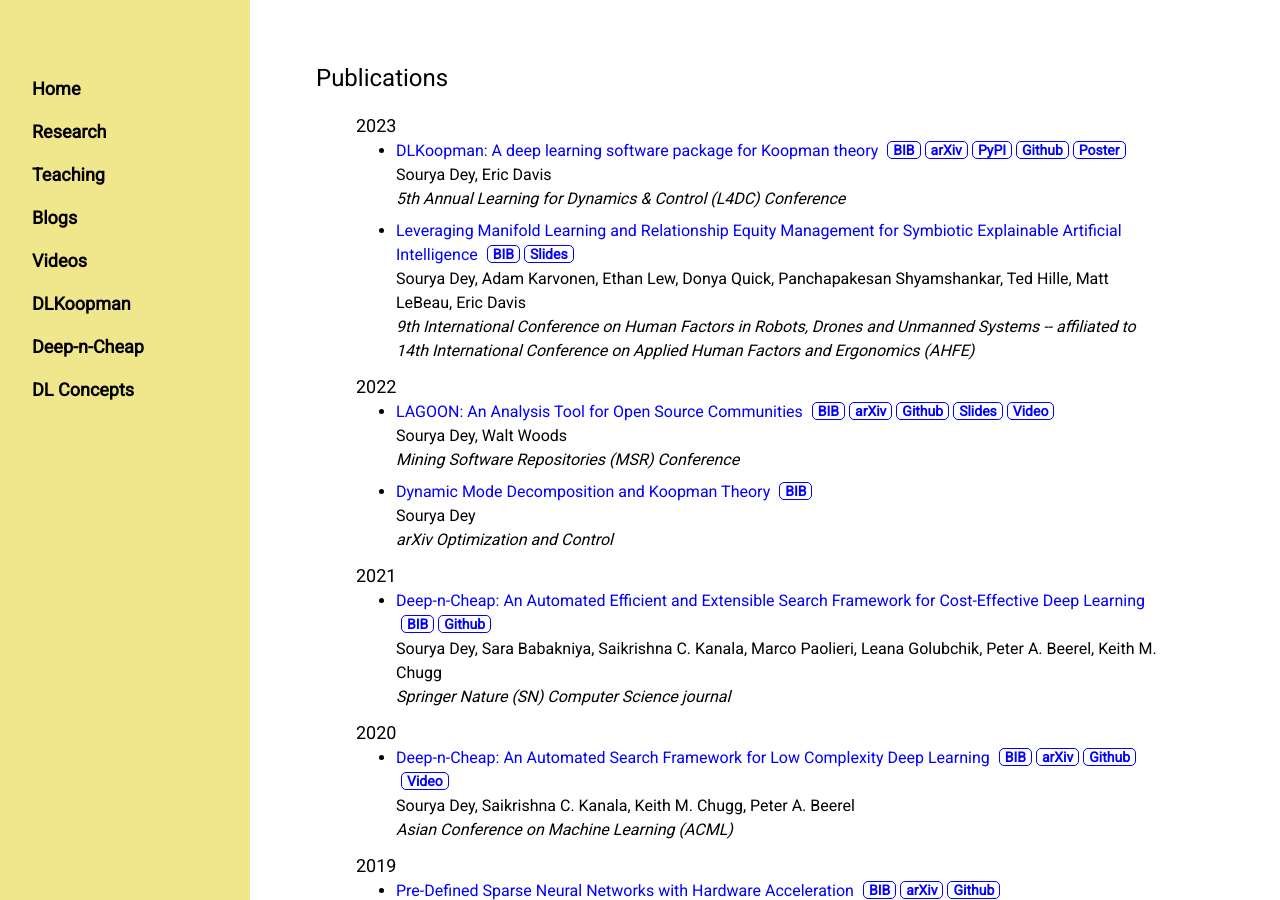
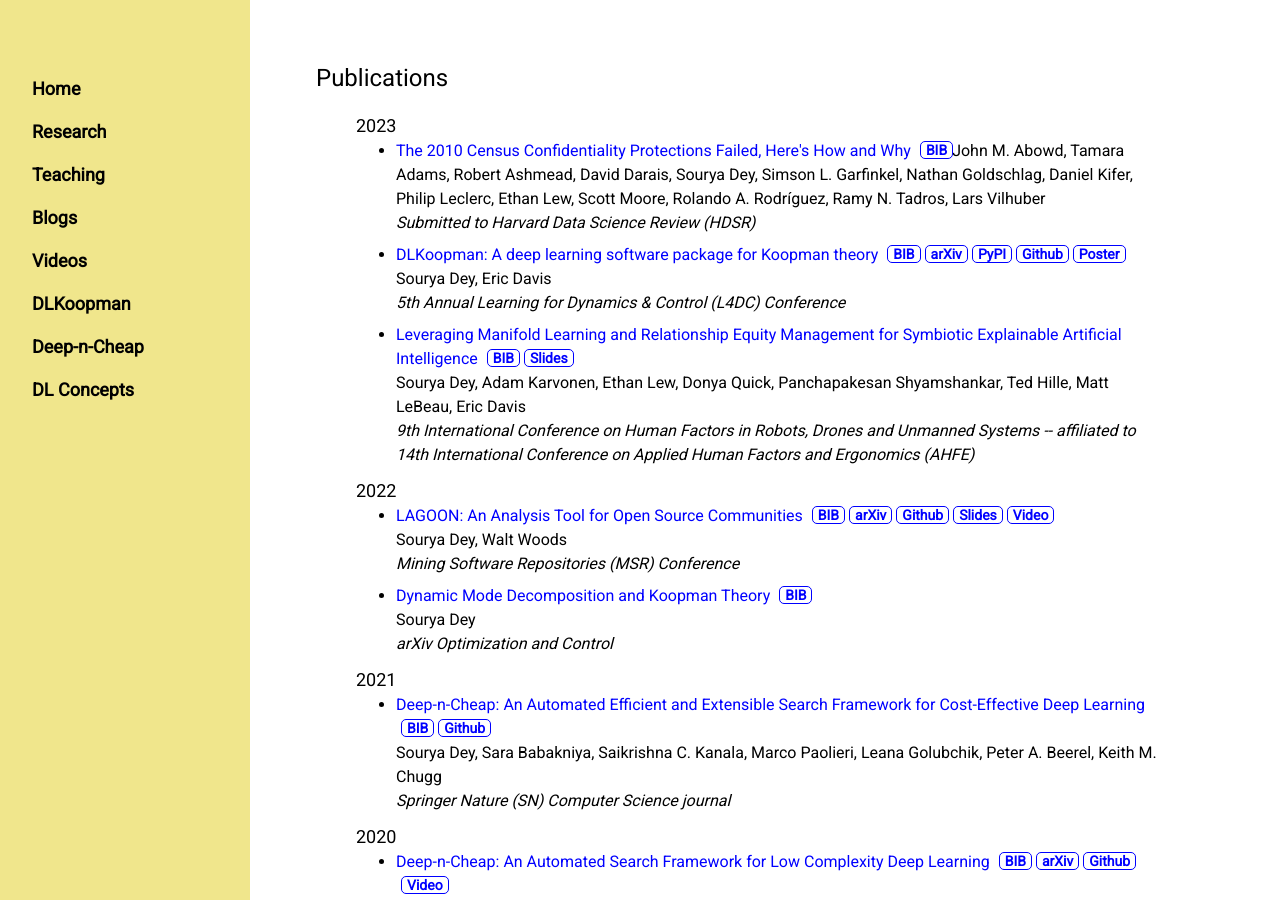
Before and after one commit to souryadey/souryadey.github.io, a Jekyll site: the page built from research/index.html, in a window 1280 px wide and 900 px high. Built offline with Jekyll 4.4.1, drawn with Linux system fonts in a browser that asks for light colours.

Commit message:
add census paper

```diff
--- a/index.html
+++ b/index.html
@@ -71,7 +71,7 @@ fieldset {
 		<form style="margin-top:1em;">
 			<fieldset>
 				<legend style="font-size:large; letter-spacing:0.05em; background-color:khaki;"><b>Recent News</b></legend>
-                <i>Jul '23:</i> Our paper <i>Leveraging Manifold Learning and Relationship Equity Management for Symbiotic Explainable Artificial Intelligence</i> was presented at <a class="inlink" href="https://ahfe.org/" target="_blank">AHFE 2023</a>. Check it out <a class="inlink" href="https://openaccess.cms-conferences.org/publications/book/978-1-958651-69-8/article/978-1-958651-69-8_18" target="_blank">here</a>.<br>
+                <i>Dec '23:</i> The US Census Bureau collabrated with Galois to author the paper <i>The 2010 Census Confidentiality Protections Failed, Here's How and Why</i>. Check it out on arXiv <a class="inlink" href="https://arxiv.org/abs/2312.11283" target="_blank">here</a>.<br>
                 <i>Mar '23:</i> Our paper <i>DLKoopman: A deep learning software package for Koopman theory</i> was presented at <a class="inlink" href="https://l4dc.seas.upenn.edu/" target="_blank">L4DC 2023</a>. See the arXiv version <a class="inlink" href="https://arxiv.org/abs/2211.08992" target="_blank">here</a>. <a class="inlink" href="https://pypi.org/project/dlkoopman/" target="_blank">DLKoopman</a> is our Python package to implement Koopman theory using deep learning.
 			</fieldset>
 		</form>
--- a/research/index.html
+++ b/research/index.html
@@ -19,6 +19,12 @@ h5 {
 
     	<li><h5>2023</h5></li>
     	<ul style="list-style-type:disc;">
+			<li>
+    			<a class="inlink" href="https://arxiv.org/abs/2312.11283" target="_blank">The 2010 Census Confidentiality Protections Failed, Here's How and Why</a>
+				<a class="pub" href="/research/bibs/Census2023.bib">BIB</a>
+    			John M. Abowd, Tamara Adams, Robert Ashmead, David Darais, Sourya Dey, Simson L. Garfinkel, Nathan Goldschlag, Daniel Kifer, Philip Leclerc, Ethan Lew, Scott Moore, Rolando A. Rodríguez, Ramy N. Tadros, Lars Vilhuber<br>
+    			<i>Submitted to Harvard Data Science Review (HDSR)</i>
+    		</li>
 			<li>
     			<a class="inlink" href="https://proceedings.mlr.press/v211/dey23a.html" target="_blank">DLKoopman: A deep learning software package for Koopman theory</a>
     			<a class="pub" href="/research/bibs/L4DC2023.bib">BIB</a>
```
Also changed, not shown: research/bibs/Census2023.bib (added, +7 -0 lines).
